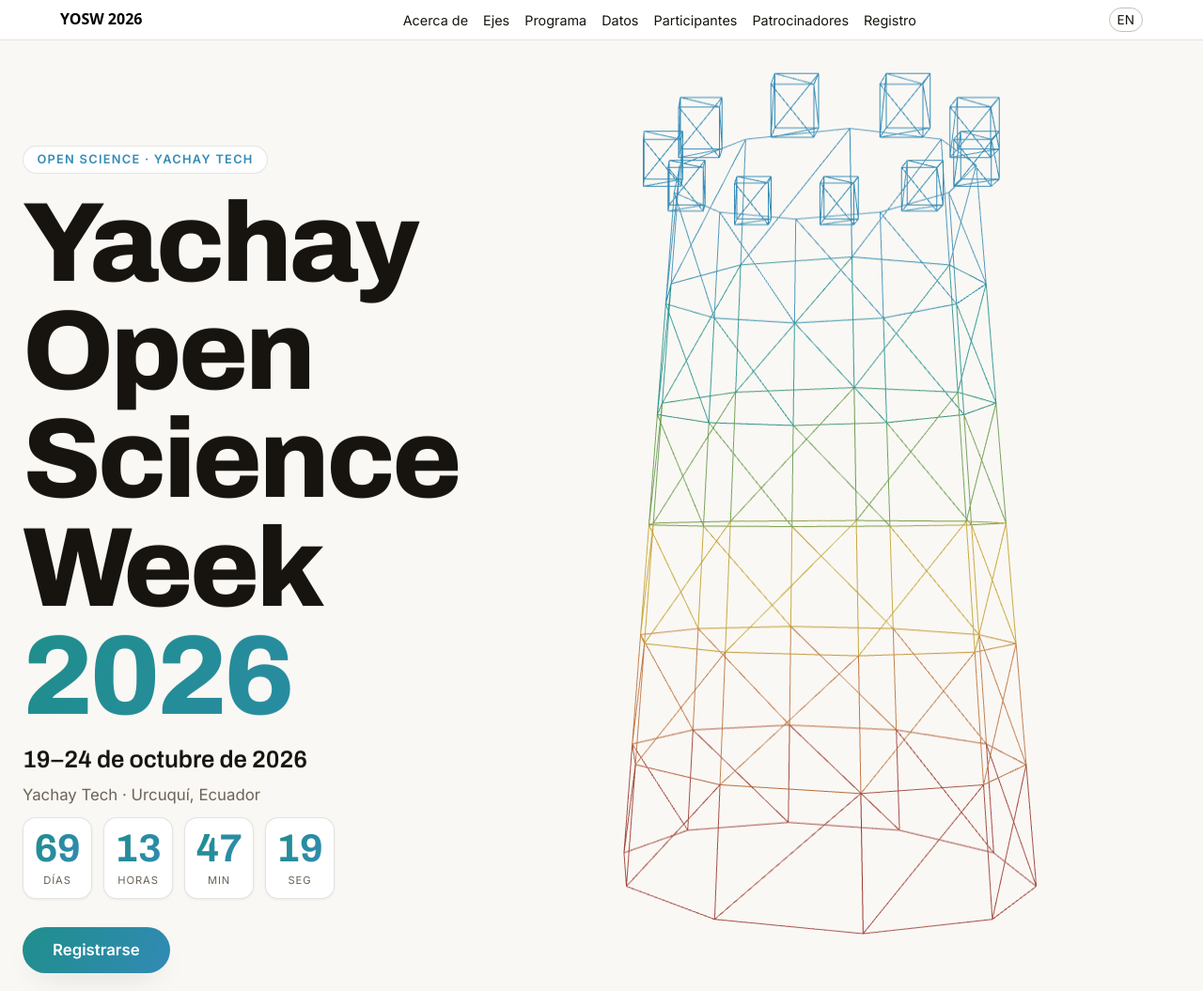
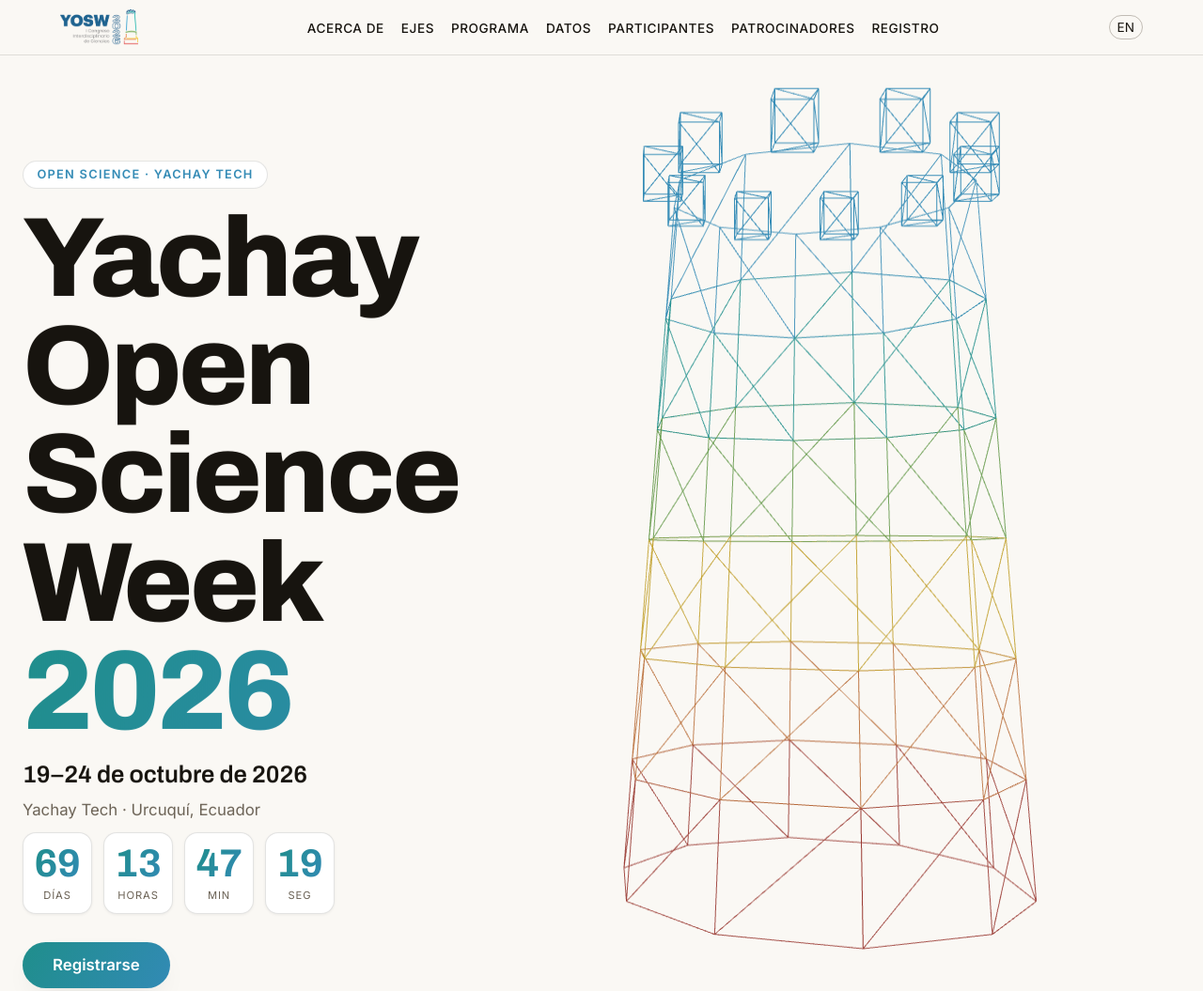
Before and after one commit to DaVas1410/yosw, an Astro site: page /es in a window 1280 px wide. Shown: the top 1055 px of the page at 94% size. Built offline with nearby package versions, Linux system fonts and the light colour scheme; Astro itself is replaced by a stand-in of ours; animation ran at ten frames a second.

Commit message:
feat: integrate real event logo, flatten nav bar

```diff
--- a/src/components/Nav.astro
+++ b/src/components/Nav.astro
@@ -1,6 +1,6 @@
 ---
 import { t, type Locale } from '../i18n';
-import logo from '../assets/brand/logo.svg';
+import logo from '../assets/brand/logo-color.png';
 import LangToggle from './LangToggle.astro';
 
 interface Props {
@@ -23,7 +23,7 @@ const links = [
 <header class="nav">
   <nav class="nav__bar">
     <a class="nav__logo" href={`/${lang}`} aria-label={t(lang, 'brand.short')}>
-      <img src={logo.src} alt={t(lang, 'brand.short')} width="160" height="24" />
+      <img src={logo.src} alt={t(lang, 'brand.short')} width="96" height="44" />
     </a>
     <ul class="nav__links">
       {links.map((link) => (
@@ -39,31 +39,27 @@ const links = [
     position: sticky;
     top: 0;
     z-index: 50;
-    background: var(--color-surface);
-    backdrop-filter: blur(var(--glass-blur));
-    -webkit-backdrop-filter: blur(var(--glass-blur));
+    background: var(--color-page);
     border-bottom: 1px solid var(--color-border);
-  }
-  .nav__links a {
-    transition: color 0.2s ease;
   }
   .nav__bar {
     display: flex;
     align-items: center;
     justify-content: space-between;
     gap: calc(var(--space) * 2);
-    padding: var(--space) calc(var(--space) * 3);
+    padding: calc(var(--space) * 1.25) calc(var(--space) * 3);
     max-width: 1200px;
     margin: 0 auto;
   }
   .nav__logo img {
     display: block;
-    color: var(--color-text);
+    height: 38px;
+    width: auto;
   }
   .nav__links {
     display: flex;
     flex-wrap: wrap;
-    gap: calc(var(--space) * 2);
+    gap: calc(var(--space) * 2.25);
     list-style: none;
     margin: 0;
     padding: 0;
@@ -72,7 +68,11 @@ const links = [
     font-family: var(--font-body);
     color: var(--color-text);
     text-decoration: none;
-    font-size: 0.9rem;
+    font-size: 0.85rem;
+    font-weight: 500;
+    letter-spacing: 0.04em;
+    text-transform: uppercase;
+    transition: color 0.2s ease;
   }
   .nav__links a:hover {
     color: var(--color-accent);
```
Also changed, not shown: src/assets/brand/logo-color.png (added), src/assets/brand/logo.svg (deleted).
